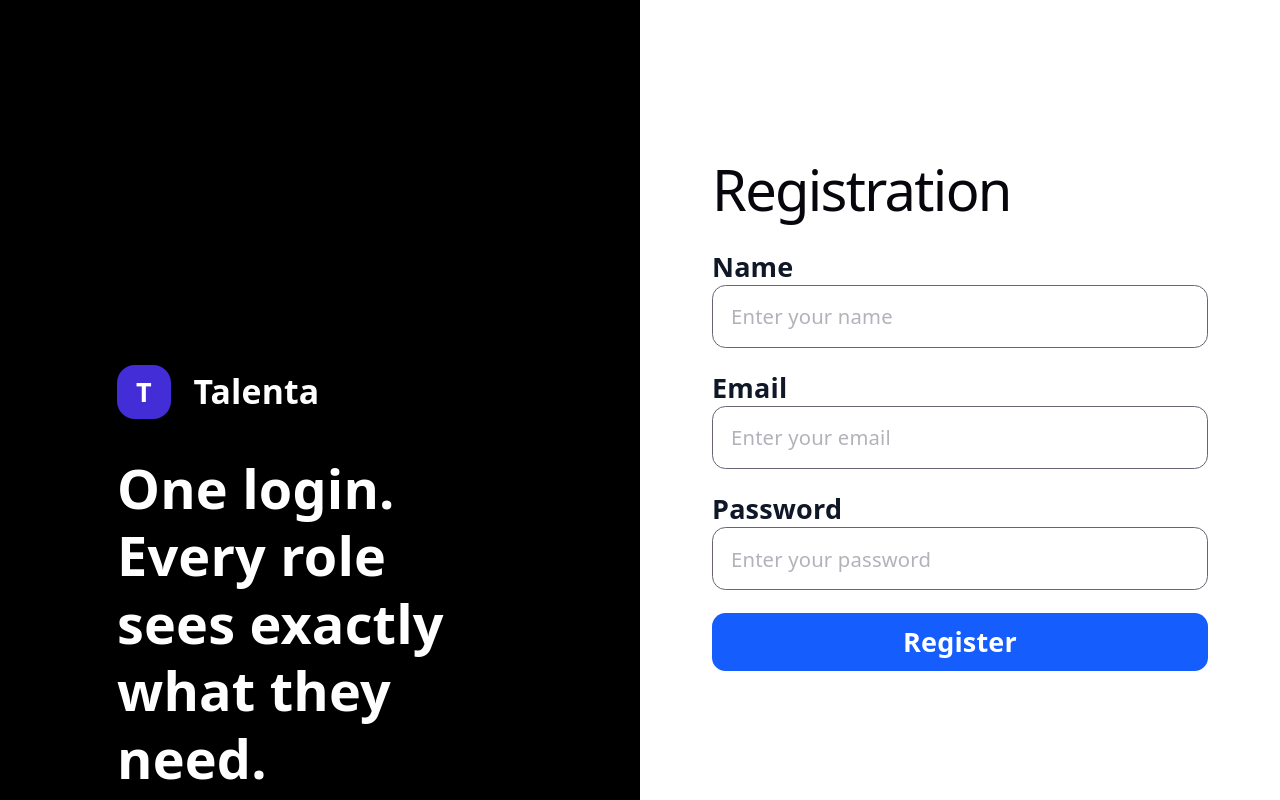
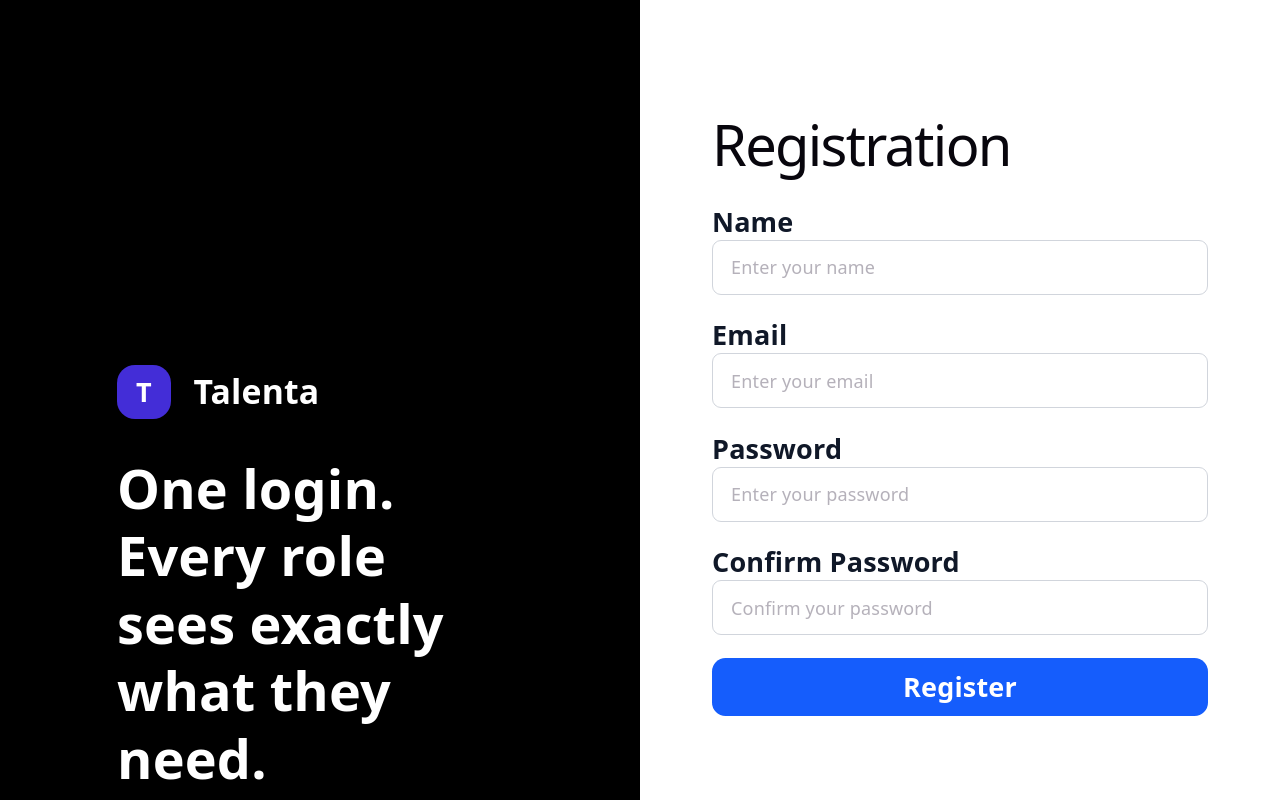
Before and after one commit to mati218/hr-ats-system-fe, a React (Vite) app: page / in a window 1280 px wide. Shown: the part 800-1600 px from the top of the page. Built offline with nearby package versions, Linux system fonts and the light colour scheme.

Commit message:
api integration

```diff
--- a/src/components/ui/FormInput.jsx
+++ b/src/components/ui/FormInput.jsx
@@ -4,10 +4,8 @@ const FormInput = (props) => {
       <input
         type={props.type}
         placeholder={props.placeholder}
-        className="h-12 sm:h-14 w-full rounded-xl border px-4 text-base sm:text-lg outline-none"
-        {...props.register(props.name, {
-          required: `${props.label} is required`,
-        })}
+        className="w-full rounded-lg border border-gray-300 px-4 py-3 focus:border-blue-500 focus:outline-none"
+        {...props.register(props.name, props.rules)}
       />
 
       {props.errors[props.name] && (
--- a/src/lib/api/authApi.jsx
+++ b/src/lib/api/authApi.jsx
@@ -1,7 +1,9 @@
 import api from "./axios";
 
-const loginUser = (data) => {
+export const registerUser = (data) => {
+  return api.post("/auth/register", data);
+};
+
+export const loginUser = (data) => {
   return api.post("/auth/login", data);
 };
-
-export default loginUser;
--- a/src/lib/api/axios.jsx
+++ b/src/lib/api/axios.jsx
@@ -1,10 +1,10 @@
 import axios from "axios";
 
 const api = axios.create({
-  baseURL: "https://atlas-reptilian-covenant.ngrok-free.dev/api",
+  baseURL: "http://localhost:5000/api",
   headers: {
     "Content-Type": "application/json",
-    "ngrok-skip-browser-warning": "true",
   },
 });
+
 export default api;
--- a/src/pages/auth/LoginForm.jsx
+++ b/src/pages/auth/LoginForm.jsx
@@ -1,6 +1,5 @@
 import { useForm } from "react-hook-form";
-
-import loginUser from "../../lib/api/authApi";
+import { loginUser } from "../../lib/api/authApi";
 
 import Checkbox from "../../components/ui/Checkbox";
 import Button from "../../components/ui/Button";
@@ -16,23 +15,39 @@ const LoginForm = () => {
 
 
 const onSubmit = async (data) => {
-
   try {
-
     const response = await loginUser(data);
 
-    console.log(response.data);
+    console.log("Response:", response.data);
+
+    // Save token
+    localStorage.setItem("token", response.data.token);
+
+    // Save logged-in user
+    localStorage.setItem(
+      "user",
+      JSON.stringify(response.data.data)
+    );
 
     alert("Successfully logged in");
 
-  } catch (error) {
+    // Verify localStorage
+    console.log("Token:", localStorage.getItem("token"));
+    console.log(
+      "User:",
+      JSON.parse(localStorage.getItem("user"))
+    );
 
-    console.log(error);
-    alert("Login failed");
+  }catch (error) {
+  console.log("Full Error:", error);
+  console.log("Response:", error.response);
+  console.log("Data:", error.response?.data);
+  console.log("Status:", error.response?.status);
 
-  }
+  alert("Login failed");
+}
+};
 
-};
 
   return (
     <section
--- a/src/pages/auth/Register.jsx
+++ b/src/pages/auth/Register.jsx
@@ -1,18 +1,33 @@
 import { useForm } from "react-hook-form";
+import { registerUser } from "../../lib/api/authApi";
+
 import FormInput from "../../components/ui/FormInput";
 import Button from "../../components/ui/Button";
 
 const Register = () => {
-
   const {
     register,
     handleSubmit,
+    watch,
     formState: { errors },
   } = useForm();
 
-  const onSubmit = (data) => {
-    console.log(data);
-    alert("Registered Successfully");
+  const password = watch("password");
+
+  const onSubmit = async (data) => {
+    try {
+      // Don't send confirmPassword to backend
+      const { confirmPassword, ...registerData } = data;
+
+      const response = await registerUser(registerData);
+
+      console.log("Register Response:", response.data);
+
+      alert("Registration Successful");
+    } catch (error) {
+      console.error(error.response?.data || error.message);
+      alert("Registration Failed");
+    }
   };
 
   return (
@@ -28,6 +43,7 @@ const Register = () => {
 
         <form onSubmit={handleSubmit(onSubmit)}>
 
+          {/* Name */}
           <div className="mb-5">
             <span className="text-2xl flex font-semibold text-gray-900">
               Name
@@ -37,12 +53,15 @@ const Register = () => {
               type="text"
               placeholder="Enter your name"
               name="name"
-              label="Name"
               register={register}
               errors={errors}
+              rules={{
+                required: "Name is required",
+              }}
             />
           </div>
 
+          {/* Email */}
           <div className="mb-5">
             <span className="text-2xl flex font-semibold text-gray-900">
               Email
@@ -52,12 +71,15 @@ const Register = () => {
               type="email"
               placeholder="Enter your email"
               name="email"
-              label="Email"
               register={register}
               errors={errors}
+              rules={{
+                required: "Email is required",
+              }}
             />
           </div>
 
+          {/* Password */}
           <div className="mb-5">
             <span className="text-2xl flex font-semibold text-gray-900">
               Password
@@ -67,9 +89,31 @@ const Register = () => {
               type="password"
               placeholder="Enter your password"
               name="password"
-              label="Password"
               register={register}
               errors={errors}
+              rules={{
+                required: "Password is required",
+              }}
+            />
+          </div>
+
+          {/* Confirm Password */}
+          <div className="mb-5">
+            <span className="text-2xl flex font-semibold text-gray-900">
+              Confirm Password
+            </span>
+
+            <FormInput
+              type="password"
+              placeholder="Confirm your password"
+              name="confirmPassword"
+              register={register}
+              errors={errors}
+              rules={{
+                required: "Confirm Password is required",
+                validate: (value) =>
+                  value === password || "Passwords do not match",
+              }}
             />
           </div>
 
@@ -79,7 +123,6 @@ const Register = () => {
           />
 
         </form>
-
       </div>
     </section>
   );
```
